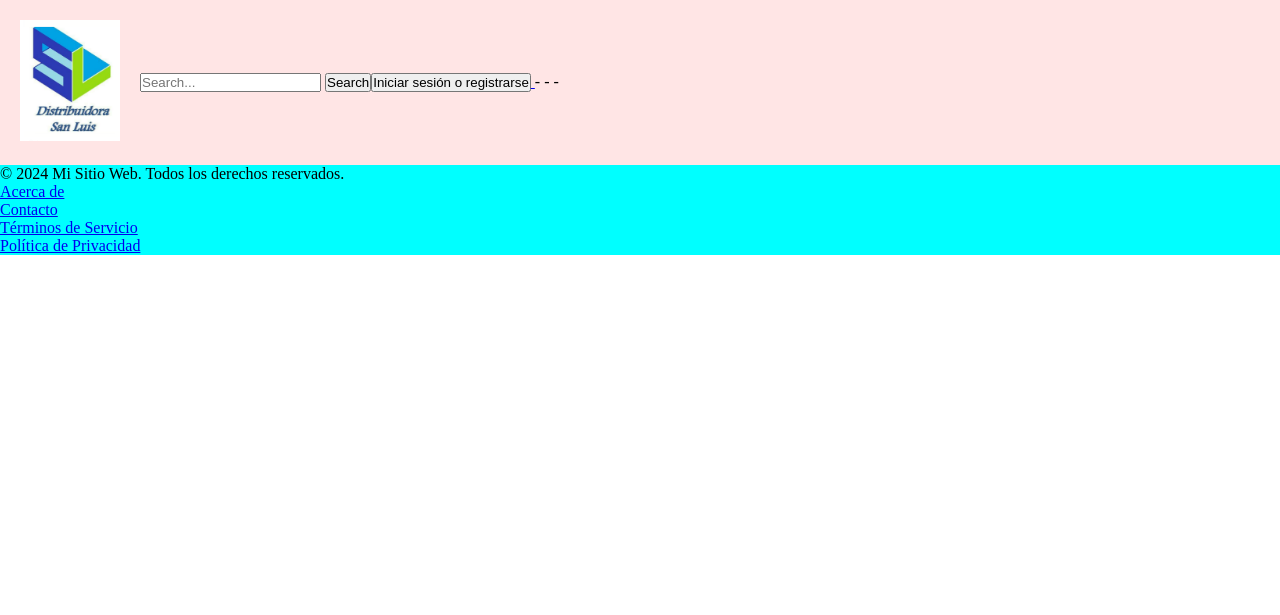
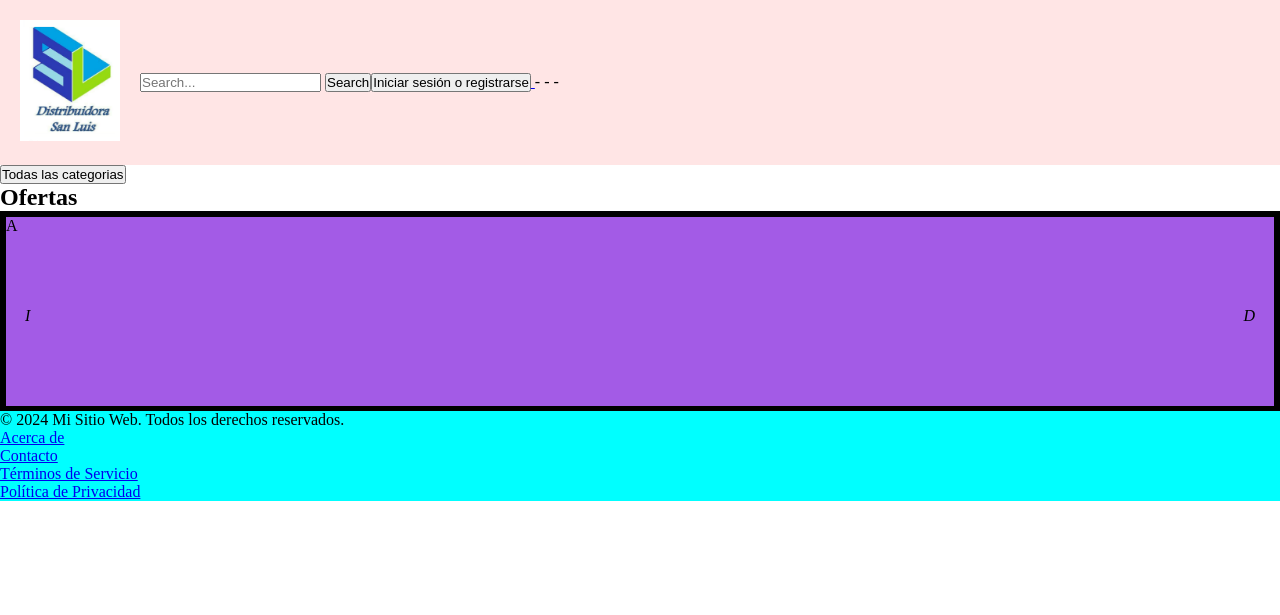
Before and after one commit to AlexHernande2/SanLuis, a PHP site: page /html/index.html in a window 1280 px wide. Shown: the top 615 px of the page. Run offline with PHP 8.4, Linux system fonts and the light colour scheme.

Commit message:
Se agrego el efecto carrusel para poner imagenes de algunos productos en la interfaz princial

```diff
--- a/css/index.css
+++ b/css/index.css
@@ -2,4 +2,46 @@
     margin: 0;
     padding: 0;
     box-sizing: border-box;
+    /*Quita los estilos que tiene por default*/
 }
+
+.itemCarrusel {
+    background-color: bisque;
+    height: 200px;
+    position: relative;
+    /*Para que flechasCarrusel lo tome como referencia en position:absolute*/
+}
+
+.tarjetaCarrusel {
+    border: 1px solid black;
+    background-color: aquamarine;
+    height: 100%;
+}
+
+.flechasCarrusel {
+
+    position: absolute;
+    /*Para super poner elementos toma como referencia su elemento más sercano no static itemCarrusel  */
+    top: 0;
+    height: 100%;
+    width: 100%;
+    display: flex;
+    align-items: center;
+    justify-content: space-between;
+    padding: 20px;
+}
+
+#conteItemCarrusel {
+    border: 5px solid black;
+    height: 200px;
+    overflow: hidden /*Se utiliza para que recorte todo lo que sobra de el*/;
+}
+#tarjetaCarrusel-1{
+    background-color: rgb(163, 91, 230);
+}
+#tarjetaCarrusel-2{
+    background-color: rgb(114, 231, 178);
+}
+#tarjetaCarrusel-3{
+    background-color: rgb(230, 163, 91);
+}
--- a/html/header.html
+++ b/html/header.html
@@ -10,7 +10,7 @@
     <header>
         <div class="logo">
             <a href="/html/index.html">
-                <img class="imagenSanLuis" src="../imagenes/icono empresa.png" alt="">
+                <img class="imagenSanLuis" src="../imagenes/icono empresa.png" alt="imagenSanLuis">
             </a>
         </div>
         <div class="search-bar">
--- a/html/index.html
+++ b/html/index.html
@@ -20,7 +20,52 @@
     </script>
   </header>
   <main>
+    <section>
+      <button>Todas las categorias</button>
+      <h1>Ofertas</h1>
 
+
+      <!-- <div id="carruselImagenes">
+        <img src="/imagenes/cocacola.jpg" alt="iamgeneCocacola">
+        <img src="/imagenes/cafe.jpg" alt="iamgen cafe">
+        <img src="/imagenes/pepsi.jpg" alt="imagenpepsi">
+      </div> -->
+      <div id="conteItemCarrusel">
+        <div class="itemCarrusel">
+          <div class="tarjetaCarrusel" id="tarjetaCarrusel-1">
+            A
+          </div>
+
+          <div class="flechasCarrusel">
+            <i>I</i>
+            <i>D</i>
+          </div>
+        </div>
+        <div class="itemCarrusel">
+          <div class="tarjetaCarrusel" id="tarjetaCarrusel-2">
+            B
+          </div>
+          <div class="flechasCarrusel">
+            <i>I</i>
+            <i>D</i>
+          </div>
+        </div>
+        <div class="itemCarrusel">
+          <div class="tarjetaCarrusel" id="tarjetaCarrusel-3">
+            C
+          </div>
+          <div class="flechasCarrusel">
+            <i>I</i>
+            <i>D</i>
+          </div>
+        </div>
+      </div>
+
+
+
+
+
+    </section>
   </main>
 
 
@@ -38,7 +83,7 @@
 
 
 
-
+  <script src="/js/index.js"></script>
 </body>
 
 </html>
--- /dev/null
+++ b/js/index.js
@@ -0,0 +1,20 @@
+const carrusel = document.getElementById('carruselImagenes');
+const imagenes = carrusel.getElementsByTagName('img');
+let indice = 0;
+
+// Ocultar todas las imágenes excepto la primera
+for (let i = 1; i < imagenes.length; i++) {
+    imagenes[i].style.display = 'none';
+}
+
+// Función para cambiar la imagen
+function cambiarImagen() {
+    // Ocultar imagen actual
+    imagenes[indice].style.display = 'none';
+    // Calcular el índice de la próxima imagen
+    indice = (indice + 1) % imagenes.length;
+    // Muestra la proxima imagen
+    imagenes[indice].style.display = 'block';
+
+}
+setInterval(cambiarImagen, 3000);
```
Also changed, not shown: imagenes/cafe.jpg (added), imagenes/cocacola.jpg (added), imagenes/pepsi.jpg (added).
